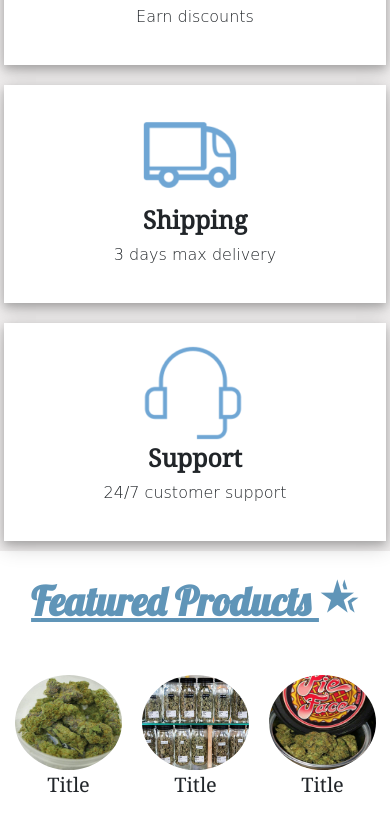
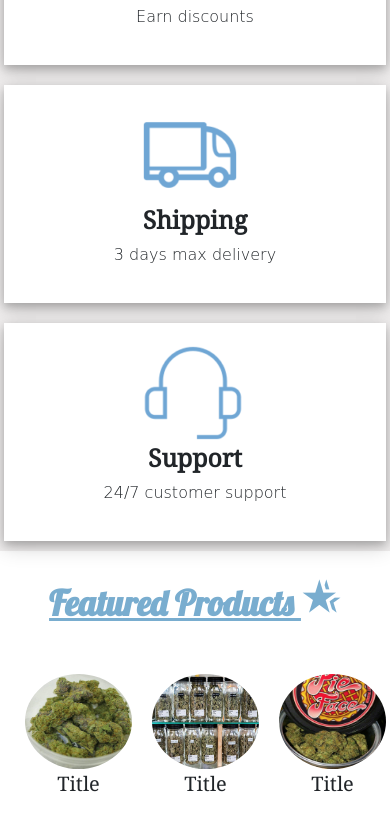
Before and after one commit to spiritualdrugsandguns/spiritualdrugsandguns.github.io, a plain HTML site: page index.html in a window 390 px wide. Shown: the part 1731-2546 px from the top of the page. Drawn offline with nearby package versions, Linux system fonts and the light colour scheme; a web font is replaced by a local one.

```diff
--- a/css/style.css
+++ b/css/style.css
@@ -556,7 +556,7 @@
     font-size: 40px;
     font-weight: bolder;
     padding:20px;
-    color:rgb(96, 149, 184);
+    color:rgb(121, 173, 207);
     text-decoration: underline;
 
 }
@@ -598,6 +598,15 @@
   }
 
   @media only screen and (max-width:640px){
+
+    .product-container>h2{
+        font-size: 35px;
+    }
+
+    .product-row{
+        margin-left: 10px;
+        margin-right:5px;
+    }
     div.content{
         height:125px;
     }
```
